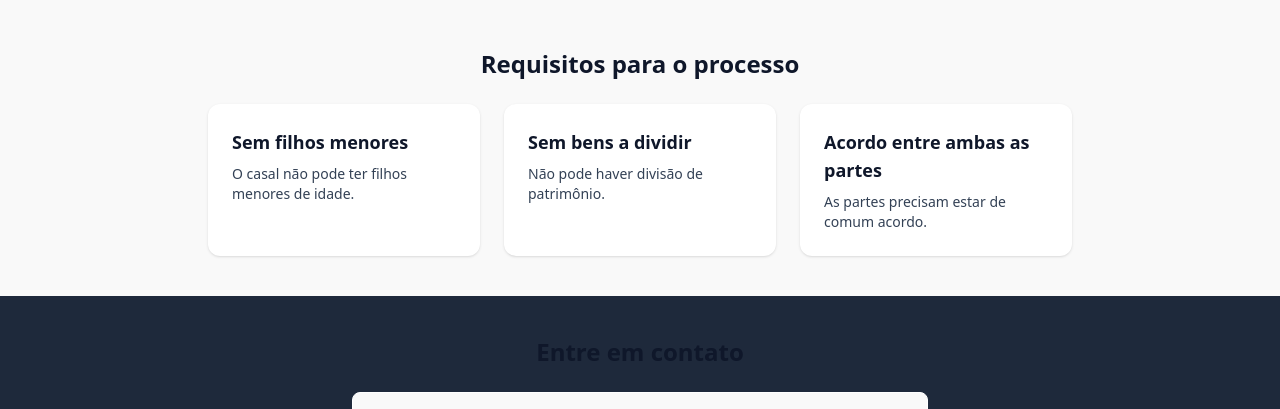
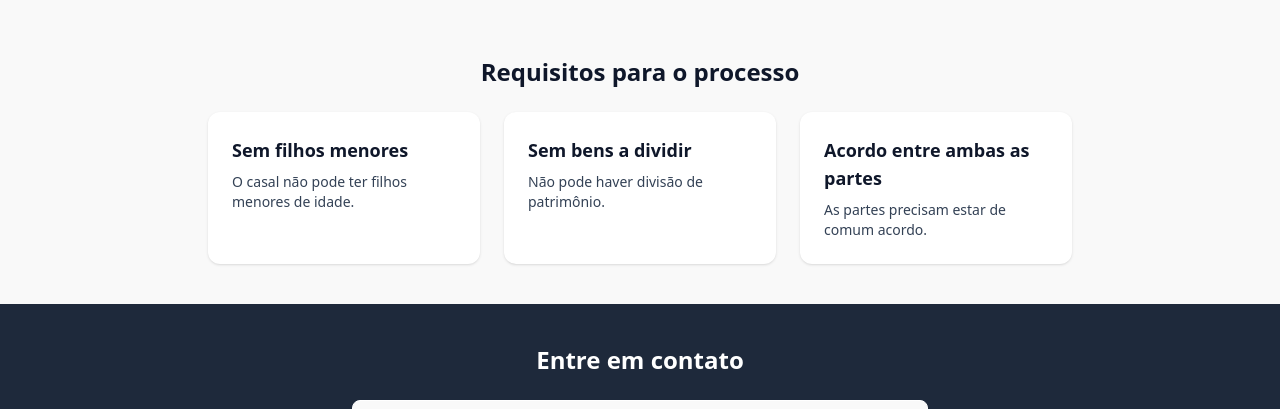
Before and after one commit to katincko/Landing-Page, a website: page index.html in a window 1280 px wide. Shown: the part 380-789 px from the top of the page. Drawn offline with nearby package versions, Linux system fonts and the light colour scheme; files that its build step writes are made by us from their sources.

Commit message:
Arrumando area de contato

```diff
--- a/index.html
+++ b/index.html
@@ -54,7 +54,7 @@
     <!-- Contato -->
     <section class="bg-primario py-10 px-4">
       <div class="max-w-xl mx-auto">
-        <h3 class="text-xl md:text-2xl font-bold text-center mb-6 text-titulo">Entre em contato</h3>
+        <h3 class="text-xl md:text-2xl font-bold text-center mb-6 text-contraste">Entre em contato</h3>
         <form class="grid gap-4">
           <input type="text" placeholder="Seu nome" class="p-3 border border-contraste rounded-lg text-texto bg-fundo" />
           <input type="email" placeholder="Seu e-mail" class="p-3 border border-contraste rounded-lg text-texto bg-fundo" />
```
Also changed, not shown: output.css (added), 1 other file.
